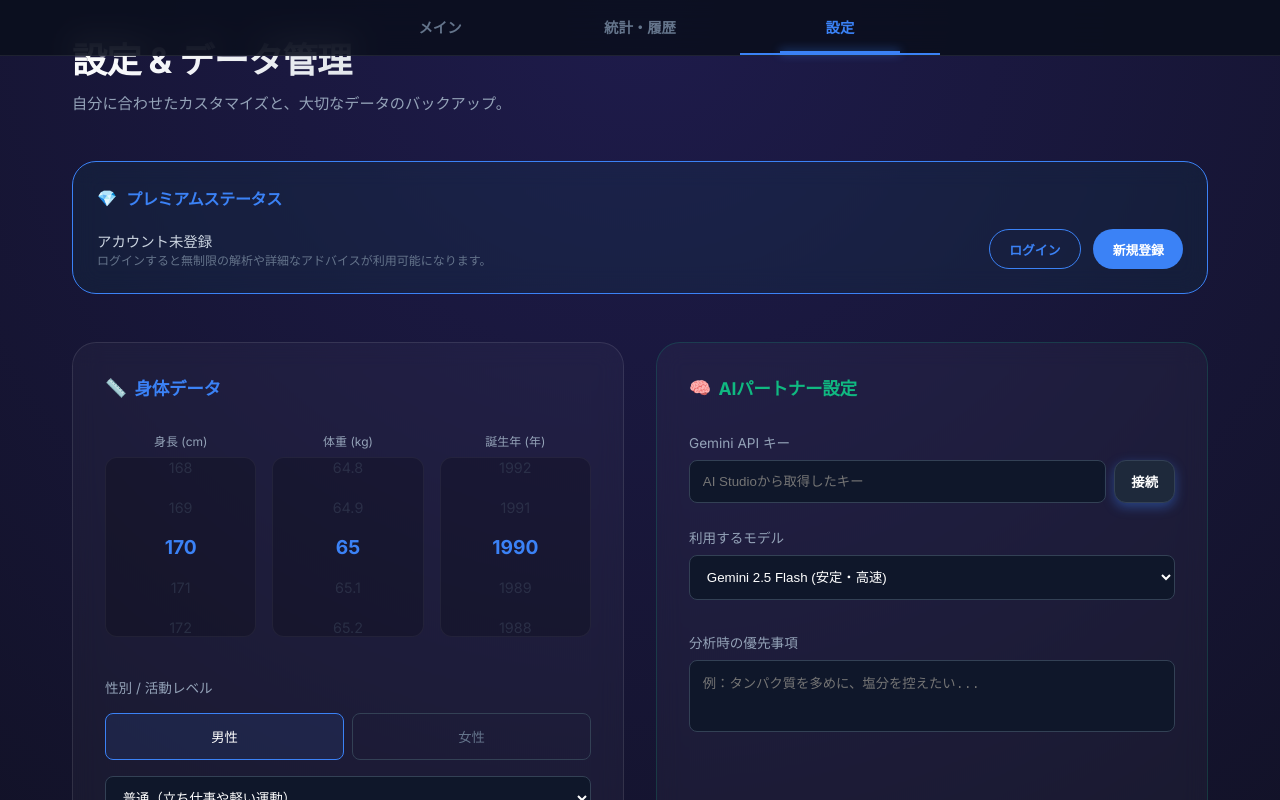
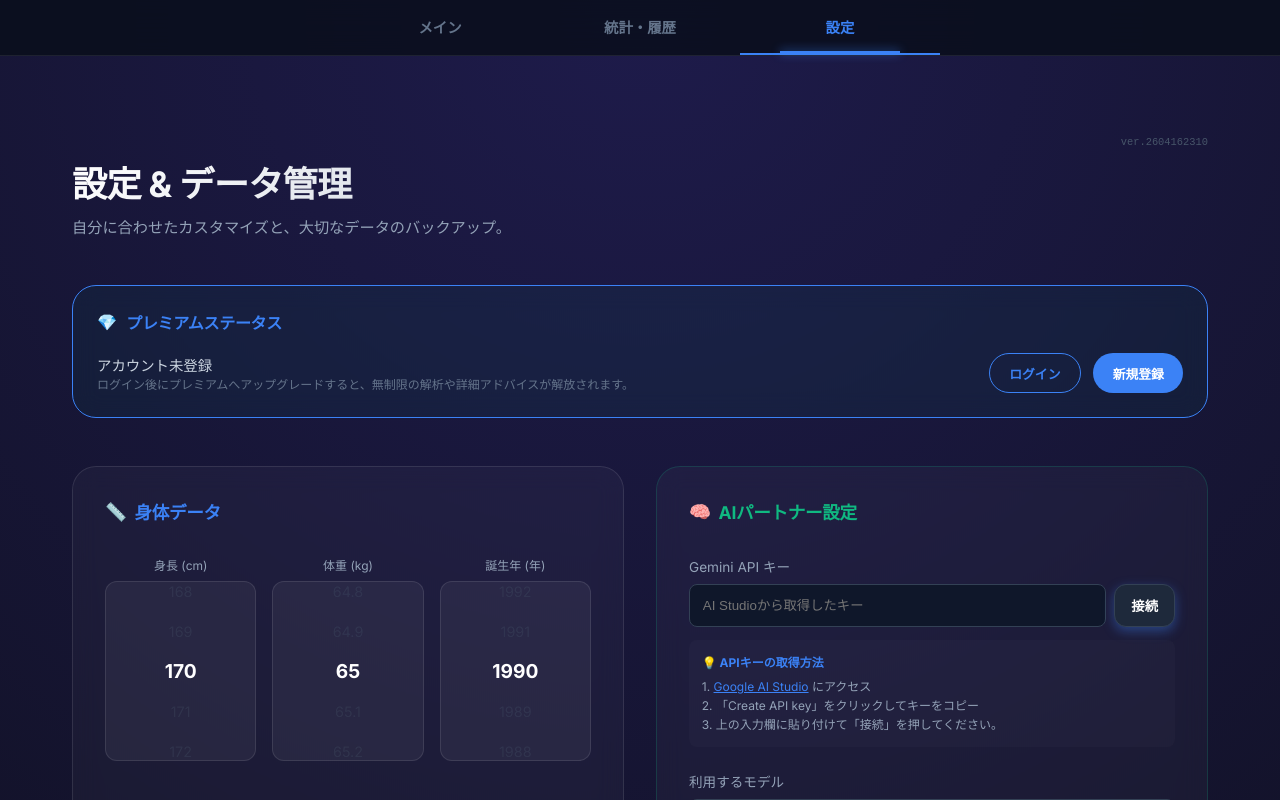
Before and after one commit to convini-bach/Life-Support-Project, a Next.js app: page /profile in a window 1280 px wide. Shown: the top 800 px of the page. Built offline with nearby package versions, Linux system fonts and the light colour scheme; no server answers.

Commit message:
UI/UX: Add ScrollPicker lock, layout fixes, Clerk localization, and API guides

```diff
--- a/package.json
+++ b/package.json
@@ -9,6 +9,7 @@
     "lint": "eslint"
   },
   "dependencies": {
+    "@clerk/localizations": "^4.5.1",
     "@clerk/nextjs": "^7.2.0",
     "@google/generative-ai": "^0.24.1",
     "@stripe/stripe-js": "^9.2.0",
--- a/src/app/layout.tsx
+++ b/src/app/layout.tsx
@@ -2,6 +2,7 @@ import type { Metadata } from "next";
 import { Inter } from "next/font/google";
 import "./globals.css";
 import { ClerkProvider } from "@clerk/nextjs";
+import { jaJP } from "@clerk/localizations";
 
 const inter = Inter({
   subsets: ["latin"],
@@ -19,7 +20,7 @@ export default function RootLayout({
   children: React.ReactNode;
 }>) {
   return (
-    <ClerkProvider>
+    <ClerkProvider localization={jaJP}>
       <html lang="ja" className={inter.variable}>
         <body>{children}</body>
       </html>
--- a/src/app/page.tsx
+++ b/src/app/page.tsx
@@ -1,7 +1,7 @@
 "use client";
 
 import Link from "next/link";
-const APP_VERSION = "2604162248"; // YYMMDDHHMM
+const APP_VERSION = "2604162310"; // YYMMDDHHMM
 
 export default function Home() {
   const apps = [
@@ -48,8 +48,8 @@ export default function Home() {
   ];
 
   return (
-    <main className="container min-h-screen flex flex-col items-center justify-center">
-      <div style={{ position: 'fixed', top: '1rem', left: '1rem', fontSize: '0.65rem', color: '#475569', zIndex: 10, fontFamily: 'monospace' }}>
+    <main className="container min-h-screen flex flex-col items-center justify-center" style={{ paddingTop: '4rem' }}>
+      <div style={{ position: 'fixed', top: '1.5rem', left: '1.5rem', fontSize: '0.65rem', color: '#475569', zIndex: 10, fontFamily: 'monospace' }}>
         ver.{APP_VERSION}
       </div>
       <header className="text-center mb-16 animate-fade-in" style={{ width: '100%', position: 'relative' }}>
--- a/src/app/profile/page.tsx
+++ b/src/app/profile/page.tsx
@@ -8,6 +8,8 @@ import TabNavigation from "@/components/TabNavigation";
 import { useSearchParams } from "next/navigation";
 import { useUser, SignInButton, SignUpButton, UserButton } from "@clerk/nextjs";
 import { Suspense } from "react";
+
+const APP_VERSION = "2604162310"; // YYMMDDHHMM
 
 // Use a separate component to use useSearchParams to avoid wrapping the whole page in Suspense
 function ProfileContent() {
@@ -203,7 +205,11 @@ function ProfileContent() {
       {/* Shared Navigation */}
       <TabNavigation />
 
-      <main className="container" style={{ paddingTop: '2rem' }}>
+      {/* Adjust padding to account for fixed header + Browser UI on mobile */}
+      <main className="container" style={{ paddingTop: '8.5rem' }}>
+        <div style={{ fontSize: '0.65rem', color: '#475569', textAlign: 'right', marginBottom: '0.5rem', fontFamily: 'monospace' }}>
+          ver.{APP_VERSION}
+        </div>
         <header style={{ marginBottom: '3rem' }}>
           <h1 className="gradient-text" style={{ fontSize: '2.2rem', marginBottom: '0.5rem' }}>設定 & データ管理</h1>
           <p style={{ color: '#94a3b8', fontSize: '0.95rem' }}>自分に合わせたカスタマイズと、大切なデータのバックアップ。</p>
@@ -219,7 +225,7 @@ function ProfileContent() {
             <div style={{ display: 'flex', justifyContent: 'space-between', alignItems: 'center' }}>
               <div>
                 <div style={{ fontSize: '0.9rem', color: '#cbd5e1' }}>アカウント未登録</div>
-                <div style={{ fontSize: '0.75rem', color: '#64748b' }}>ログインすると無制限の解析や詳細なアドバイスが利用可能になります。</div>
+                <div style={{ fontSize: '0.75rem', color: '#64748b' }}>ログイン後にプレミアムへアップグレードすると、無制限の解析や詳細アドバイスが解放されます。</div>
               </div>
               <div style={{ display: 'flex', gap: '0.8rem' }}>
                 <SignInButton mode="modal">
@@ -308,6 +314,12 @@ function ProfileContent() {
                 <button className="btn-primary" onClick={testConnection} disabled={isTesting} style={{ padding: '0 1rem', background: '#1e293b', border: '1px solid #334155', width: 'auto' }}>
                   {isTesting ? "テスト中" : "接続"}
                 </button>
+              </div>
+              <div style={{ marginTop: '0.8rem', padding: '0.8rem', background: 'rgba(255,255,255,0.02)', borderRadius: '8px', fontSize: '0.75rem', color: '#94a3b8', lineHeight: '1.6' }}>
+                <div style={{ color: 'var(--primary)', fontWeight: 'bold', marginBottom: '0.3rem' }}>💡 APIキーの取得方法</div>
+                1. <a href="https://aistudio.google.com/app/apikey" target="_blank" rel="noopener noreferrer" style={{ color: 'var(--primary)', textDecoration: 'underline' }}>Google AI Studio</a> にアクセス<br />
+                2. 「Create API key」をクリックしてキーをコピー<br />
+                3. 上の入力欄に貼り付けて「接続」を押してください。
               </div>
             </div>
 
--- a/src/components/ScrollPicker.tsx
+++ b/src/components/ScrollPicker.tsx
@@ -14,6 +14,7 @@ interface ScrollPickerProps {
 export default function ScrollPicker({ items, value, onChange, unit, label, height = "180px" }: ScrollPickerProps) {
   const scrollRef = useRef<HTMLDivElement>(null);
   const [isReady, setIsReady] = useState(false);
+  const [isLocked, setIsLocked] = useState(true); // 誤操作防止用のロック状態
   const isScrollingRef = useRef(false);
   const timeoutRef = useRef<NodeJS.Timeout | null>(null);
   const itemHeight = 40; // 1項目の高さpx
@@ -33,7 +34,7 @@ export default function ScrollPicker({ items, value, onChange, unit, label, heig
   }, []);
 
   const handleScroll = () => {
-    if (!isReady || !scrollRef.current) return;
+    if (!isReady || !scrollRef.current || isLocked) return;
 
     isScrollingRef.current = true;
 
@@ -60,18 +61,34 @@ export default function ScrollPicker({ items, value, onChange, unit, label, heig
           position: 'relative',
           width: '100%',
           height: height,
-          overflowY: 'auto',
+          overflowY: isLocked ? 'hidden' : 'auto',
           scrollSnapType: 'y mandatory',
-          background: 'rgba(0,0,0,0.2)',
+          background: 'rgba(255, 255, 255, 0.05)', // 背景を少し明るくして視認性アップ
           borderRadius: '12px',
-          border: '1px solid rgba(255,255,255,0.05)',
+          border: '1px solid rgba(255,255,255,0.1)',
           scrollbarWidth: 'none',
-          msOverflowStyle: 'none'
+          msOverflowStyle: 'none',
+          cursor: isLocked ? 'pointer' : 'default'
         }}
         ref={scrollRef}
         onScroll={handleScroll}
+        onClick={() => isLocked && setIsLocked(false)}
         className="hide-scrollbar"
       >
+        {/* Lock Overlay */}
+        {isLocked && (
+          <div style={{
+            position: 'absolute', top: 0, left: 0, width: '100%', height: '100%',
+            background: 'rgba(10, 15, 28, 0.6)', backdropFilter: 'blur(2px)',
+            display: 'flex', alignItems: 'center', justifyContent: 'center',
+            zIndex: 10, borderRadius: '12px'
+          }}>
+            <div style={{ background: 'var(--primary)', color: 'white', padding: '0.4rem 0.8rem', borderRadius: '20px', fontSize: '0.7rem', fontWeight: 'bold' }}>
+              タップして開始
+            </div>
+          </div>
+        )}
+
         {/* スナップを確実に中央に配置するためのパディング */}
         <div style={{ height: (parseInt(height) - itemHeight) / 2 }} />
 
@@ -87,9 +104,9 @@ export default function ScrollPicker({ items, value, onChange, unit, label, heig
               scrollSnapStop: 'always',
               fontSize: value === item ? '1.2rem' : '0.9rem',
               fontWeight: value === item ? 'bold' : 'normal',
-              color: value === item ? 'var(--primary)' : '#475569',
-              transition: 'all 0.1s', // 高速なレスポンスのため時間を短縮
-              opacity: value === item ? 1 : 0.4
+              color: value === item ? 'white' : '#475569', // 選択時の色を白にしてコントラスト強化
+              transition: 'all 0.1s',
+              opacity: value === item ? 1 : 0.3
             }}
           >
             {item}
@@ -105,9 +122,9 @@ export default function ScrollPicker({ items, value, onChange, unit, label, heig
           left: 0,
           width: '100%',
           height: itemHeight,
-          borderTop: '1px solid rgba(16, 185, 129, 0.3)',
-          borderBottom: '1px solid rgba(16, 185, 129, 0.3)',
-          background: 'rgba(16, 185, 129, 0.08)',
+          borderTop: '2px solid var(--primary)', // 枠を太くして強調
+          borderBottom: '2px solid var(--primary)',
+          background: 'rgba(16, 185, 129, 0.15)',
           pointerEvents: 'none',
           zIndex: 0
         }} />
```
Also changed, not shown: src/app/nutri-vision/page.tsx (+11 -4 lines), 1 other file (tests, documents, lock files or other folders).
